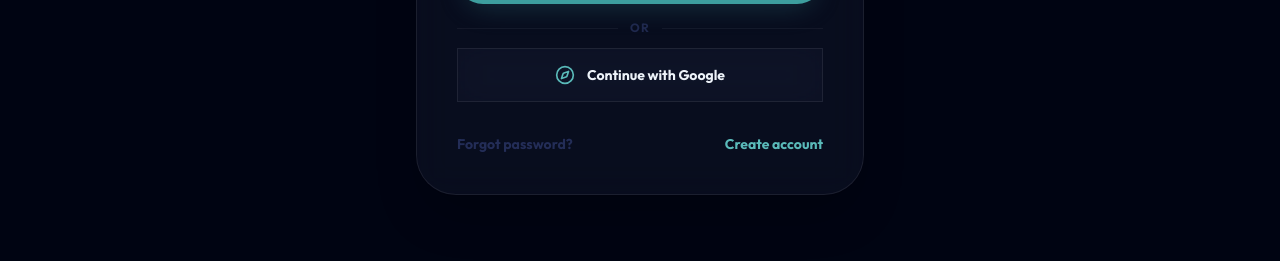
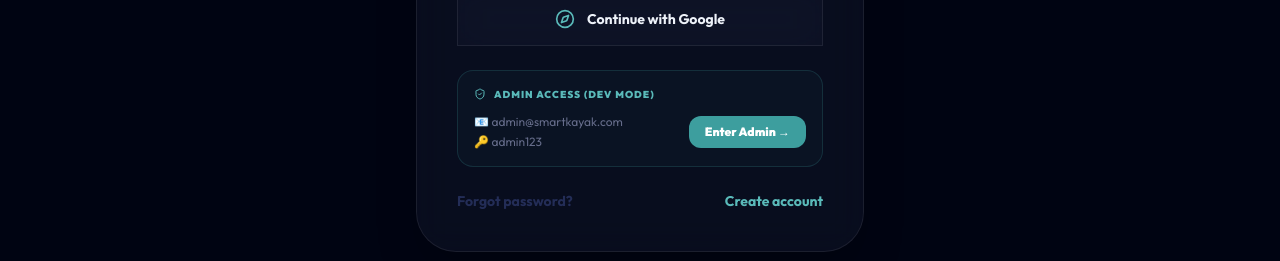
Before and after one commit to realfx7736/smart-kayak, a React (Vite) app in the folder frontend/: page /login in a window 1280 px wide. Shown: the part 501-762 px from the top of the page. Built offline with nearby package versions, Linux system fonts and the light colour scheme; no server answers; a web font is replaced by a local one.

Commit message:
Fix: Restore admin login bypass + prominent Enter Admin button on login page

```diff
--- a/frontend/src/App.jsx
+++ b/frontend/src/App.jsx
@@ -48,6 +48,7 @@
 
 const ProtectedRoute = ({ children, adminOnly = false }) => {
     const { user, profile, loading } = useAuth()
+    const isDemoAdmin = sessionStorage.getItem('demoAdmin') === 'true'
 
     if (loading) {
         return (
@@ -59,6 +60,10 @@
             </div>
         )
     }
+
+    // Allow dev admin through when Firebase is not yet configured
+    if (isDemoAdmin && adminOnly) return children
+
     if (!user) return <Navigate to="/login" replace />
     if (adminOnly && profile?.role !== 'admin') return <Navigate to="/" replace />
     return children
--- a/frontend/src/pages/Login.jsx
+++ b/frontend/src/pages/Login.jsx
@@ -127,8 +127,17 @@
         setError(null)
 
         if (isLocked()) return
+
+        // ── DEV ADMIN BYPASS (works without Firebase keys) ────────────────────
+        if (email === 'admin@smartkayak.com' && password === 'admin123') {
+            console.warn('🛡️ Dev Admin Mode activated — connect Firebase for production.')
+            sessionStorage.setItem('demoAdmin', 'true')
+            navigate('/admin')
+            return
+        }
+
         if (!auth) {
-            setError('Authentication service is offline. Please configure Firebase.')
+            setError('Authentication service is offline. Please configure Firebase in .env')
             return
         }
 
@@ -306,7 +315,30 @@
                                 </button>
                             </div>
 
-                            <div className="mt-8 flex justify-between text-sm">
+                            {/* Admin Quick Access */}
+                            <div className="mt-6 p-4 rounded-2xl bg-teal-500/5 border border-teal-500/20">
+                                <p className="text-[10px] font-black text-teal-400 uppercase tracking-widest mb-3 flex items-center gap-2">
+                                    <ShieldCheck size={12} /> Admin Access (Dev Mode)
+                                </p>
+                                <div className="flex items-center justify-between gap-4">
+                                    <div className="text-xs text-navy-400 space-y-1">
+                                        <p>📧 admin@smartkayak.com</p>
+                                        <p>🔑 admin123</p>
+                                    </div>
+                                    <button
+                                        type="button"
+                                        onClick={() => {
+                                            sessionStorage.setItem('demoAdmin', 'true')
+                                            navigate('/admin')
+                                        }}
+                                        className="shrink-0 px-4 py-2 bg-teal-500 text-white rounded-xl text-xs font-black hover:bg-teal-400 transition-all"
+                                    >
+                                        Enter Admin →
+                                    </button>
+                                </div>
+                            </div>
+
+                            <div className="mt-6 flex justify-between text-sm">
                                 <button onClick={() => { setMode('reset'); setError(null); setInfo(null) }} className="text-navy-500 hover:text-teal-400 transition-colors font-bold">Forgot password?</button>
                                 <button onClick={() => { setMode('signup'); setError(null) }} className="text-teal-400 font-bold hover:text-teal-300 transition-colors">Create account</button>
                             </div>
```
